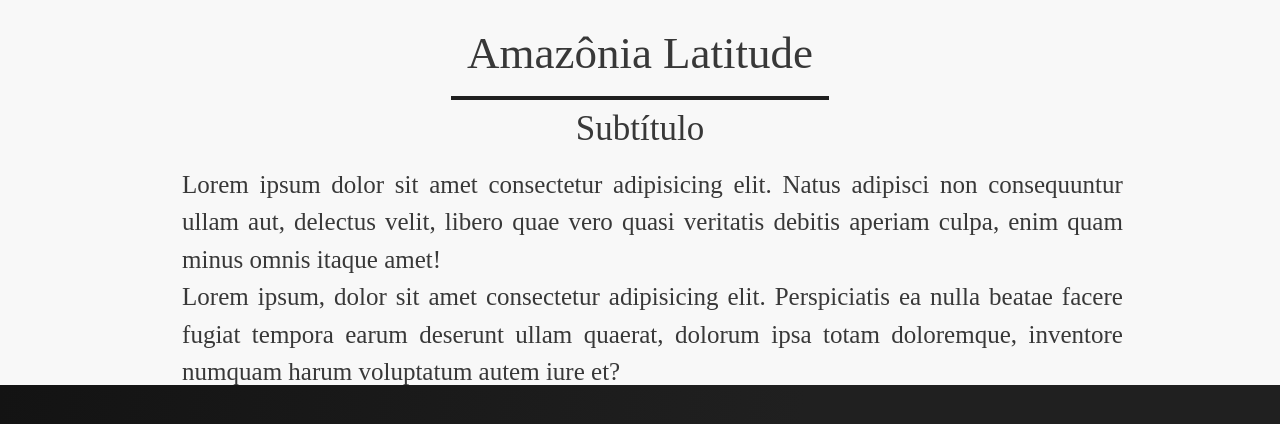
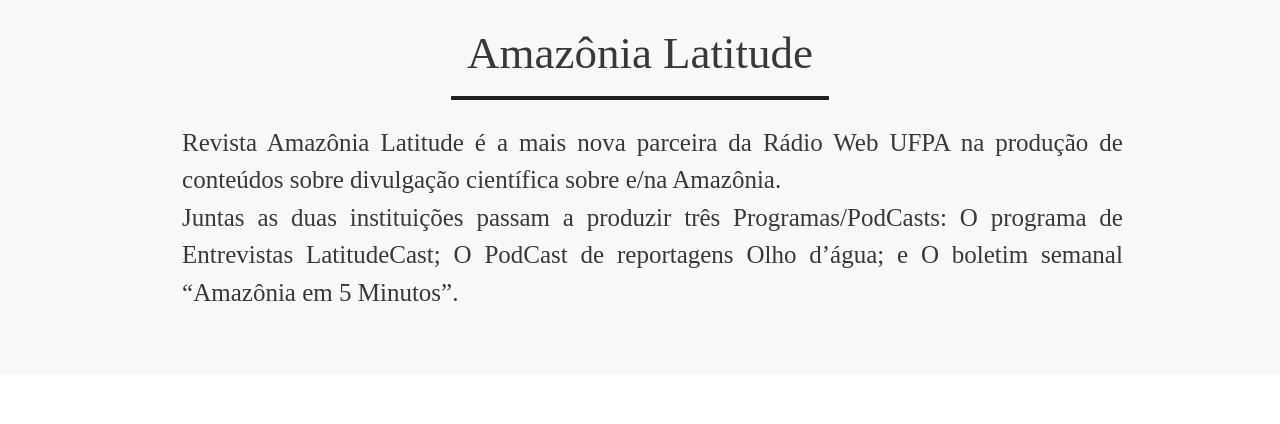
Before and after one commit to AnaCaroline1/amazonia-latitude, a plain HTML site: page amzonia_latitude/index.html in a window 1280 px wide. Shown: the part 353-777 px from the top of the page. Drawn offline with nearby package versions, Linux system fonts and the light colour scheme.

Commit message:
ver. 20.01.25

```diff
--- a/amzonia_latitude/css/main.css
+++ b/amzonia_latitude/css/main.css
@@ -5,7 +5,6 @@
 }
 
 :root {
-    /* --fundo-escuro:#5D482A; */
     --fundo-footer: linear-gradient(100deg, #131313, #202020 60%);
 
     --font-color: #f3efef;
@@ -19,13 +18,13 @@ body::-webkit-scrollbar {
 }
 
 main {
-    height: 80vh;
+    height: 100vh;
 
 }
 
 html,
 body {
-    height: 100%;
+    /* height: 100%; */
     background-color: rgb(223, 223, 223);
     transition: 0.3s;
 }
@@ -146,14 +145,14 @@ button.navbar-toggler {
 
   border-bottom: 4px solid #202020;
 }
-#sobre h2{
+/* #sobre h2{
   align-self: center;
   margin-bottom: 0;
   font-size: 35px;
   color: var(--font-banner);
 
   font-family:'Times New Roman', Times, serif;
-}
+} */
 #sobre p{
   align-self: center;
   margin-left: 1em;
--- a/amzonia_latitude/index.html
+++ b/amzonia_latitude/index.html
@@ -45,20 +45,19 @@
                             <a href="" id="twitter-share-btt" rel="nofollow" target="_blank" class="twitter-share-button"></a>
                         </div>
                     </div>
-
                 </div>
             </div>
         </nav>
     </header>
-    <main>
+    <main id="main">
         <section id="amazonia-banner">
             <img id="background-bnn" src="./img/amazonia-latitude.png" alt="Banner Amazônia Latitude">
         </section>
         <section id="sobre">
             <h1>Amazônia Latitude</h1>
-            <h2>Subtítulo<br></h2>
-            <p> Lorem ipsum dolor sit amet consectetur adipisicing elit. Natus adipisci non consequuntur ullam aut, delectus velit, libero quae vero quasi veritatis debitis aperiam culpa, enim quam minus omnis itaque amet!<br>
-                Lorem ipsum, dolor sit amet consectetur adipisicing elit. Perspiciatis ea nulla beatae facere fugiat tempora earum deserunt ullam quaerat, dolorum ipsa totam doloremque, inventore numquam harum voluptatum autem iure et?
+            <!-- <h2>Subtítulo<br></h2> -->
+            <p> Revista Amazônia Latitude é a mais nova parceira da Rádio Web UFPA na produção de conteúdos sobre divulgação científica sobre e/na Amazônia. <br>
+                Juntas as duas instituições passam a produzir três Programas/PodCasts: O programa de Entrevistas LatitudeCast; O PodCast de reportagens Olho d’água; e O boletim semanal “Amazônia em 5 Minutos”.
             </p>
         </section>
     </main>
--- a/amzonia_latitude/js/darkmode.js
+++ b/amzonia_latitude/js/darkmode.js
@@ -1,12 +1,12 @@
 const colorMode = document.getElementById("colormode");
 const body = document.getElementById("body");
-const dfooter = document.getElementById("footer_content")
+const dfooter = document.getElementById("footer_content");
+
 colorMode.addEventListener("change", () => {
-    // if(body.classname != "dark-mode"){
-    //     body.className = "dark-mode";
-    // }else {
-    //     body.className = "white-mode";
-    // }
+
     document.body.classList.toggle("dark-mode");
     document.dfooter.classList.toggle("dark-mode");
+    document.main.classList.toggle("dark-mode");
+    document.dk.classList.toggle("dark-mode");
+
 });
```
Also changed, not shown: amzonia_latitude/css/darkmode.css (line endings or trailing spaces).
